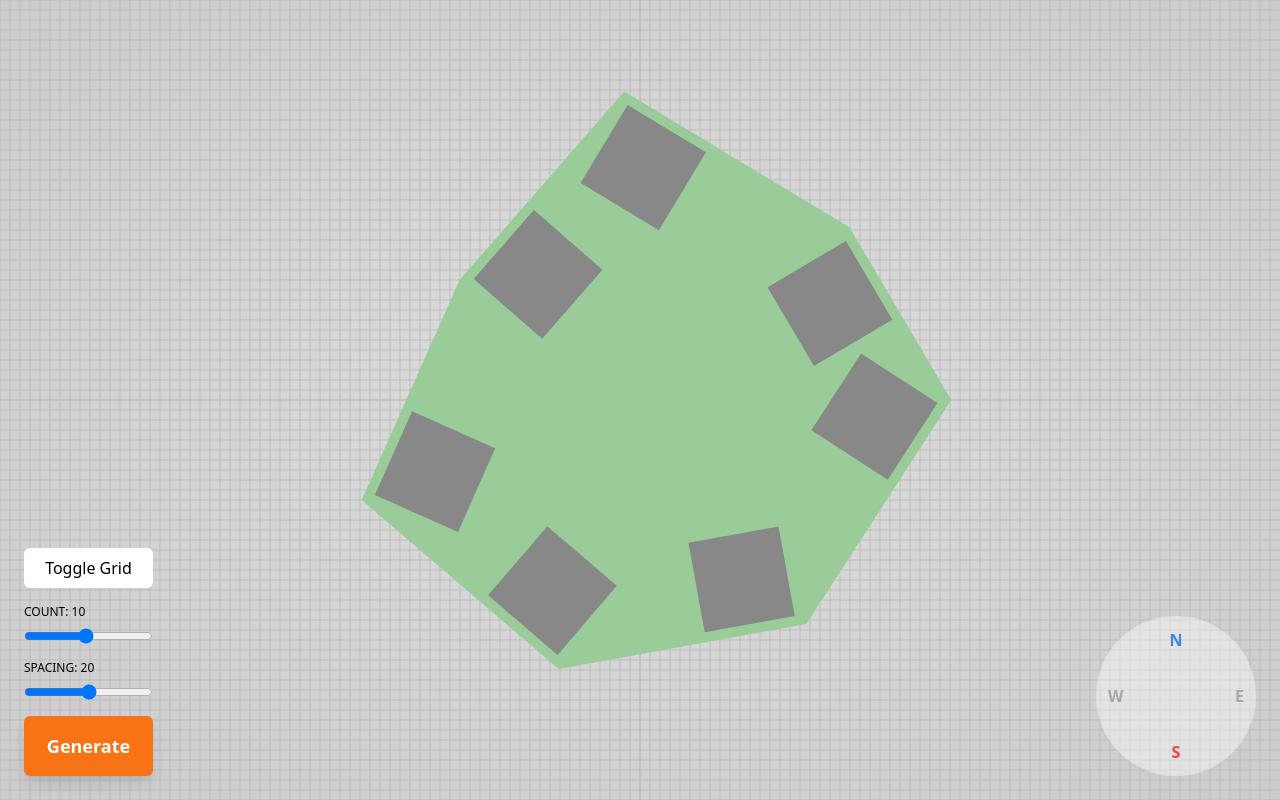
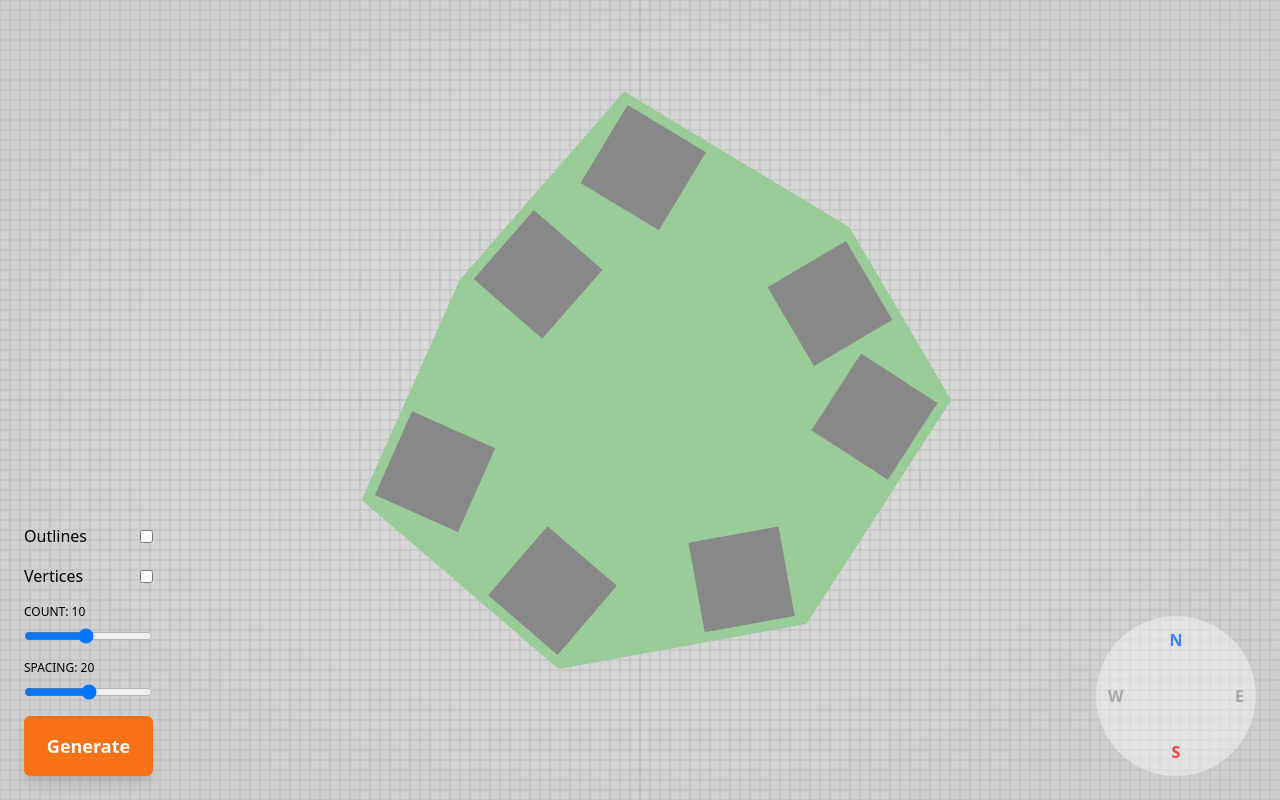
Before and after one commit to isospaces/massing-generator, a Vue app: page / in a window 1280 px wide. Built offline with nearby package versions, Linux system fonts and the light colour scheme.

Commit message:
setup vitest for unit testing

```diff
--- a/package.json
+++ b/package.json
@@ -5,6 +5,7 @@
   "scripts": {
     "dev": "vite",
     "build": "vue-tsc --noEmit && vite build",
+    "test": "vitest",
     "preview": "vite preview"
   },
   "dependencies": {
@@ -18,6 +19,7 @@
     "tailwindcss": "^3.0.24",
     "typescript": "^4.5.4",
     "vite": "^2.9.9",
+    "vitest": "^0.12.6",
     "vue-tsc": "^0.34.7"
   }
 }
--- a/src/App.vue
+++ b/src/App.vue
@@ -1,6 +1,5 @@
 <script setup lang="ts">
-import { transform } from "@vue/compiler-core";
-import { defineComponent, onMounted, onUnmounted, reactive, ref, watch, watchEffect } from "vue";
+import { onMounted, onUnmounted, reactive, ref } from "vue";
 import useDrag from "./composables/useDrag";
 import { shapeToLines } from "./lib/collision";
 import { generatePolygon, generateUnitPlacement } from "./lib/generation";
@@ -8,13 +7,13 @@ import { clamp, mod } from "./lib/math";
 import { Mesh } from "./lib/mesh";
 import Renderer from "./lib/renderer";
 import Shape from "./lib/shape";
+import Vec2 from "./lib/vec2";
 import { sortByNormals } from "./lib/utils";
-import Vec2 from "./lib/vec2";
 
 const MIN_ZOOM = 0.25;
 const MAX_ZOOM = 3;
 
-let renderer: Renderer;
+let renderer = ref<Renderer>();
 let offset = new Vec2(0, 0);
 let zoom = 1;
 let units: Mesh[] = [];
@@ -22,20 +21,21 @@ const plot = new Mesh(new Shape([])).setColor("#9c9");
 const options = reactive({
   count: 10,
   spacing: 20,
-  enableGrid: true,
 });
 
-const render = () => renderer.render([plot, ...units], offset, zoom);
+const render = () => renderer.value!.render([plot, ...units], offset, zoom);
 
 const generate = () => {
   if (!renderer) return;
 
+  console.time("generation");
   const shape = generatePolygon(5, 8, 20, 40);
   plot.setShape(shape);
 
   const lines = sortByNormals(shapeToLines(plot.shapeWorld));
   units = generateUnitPlacement(lines, options);
 
+  console.timeEnd("generation");
   render();
 };
 
@@ -52,7 +52,7 @@ onMounted(() => {
   const canvasElement = document.getElementById("canvas") as HTMLCanvasElement;
   if (!canvasElement) return;
 
-  renderer = new Renderer(canvasElement);
+  renderer.value = new Renderer(canvasElement);
   generate();
 
   // window.addEventListener("mousewheel", onMouseWheel);
@@ -64,7 +64,7 @@ onUnmounted(() => {
   // window.removeEventListener("mousewheel", onMouseWheel);
 });
 
-useDrag(window as any, (e) => {
+useDrag("canvas", (e) => {
   offset = offset.add(new Vec2(e.movementX, e.movementY));
   render();
 });
@@ -73,22 +73,21 @@ useDrag(window as any, (e) => {
 <template>
   <canvas id="canvas" class="w-screen h-screen" />
   <div class="absolute bottom-6 left-6 flex flex-col gap-4">
-    <button
-      @click="
-        options.enableGrid = !options.enableGrid;
-        render();
-      "
-      class="bg-white rounded-md p-2 hover:cursor-pointer hover:bg-neutral-100"
-    >
-      Toggle Grid
-    </button>
+    <div v-if="renderer" class="flex justify-between items-center">
+      <label for="checkbox">Outlines</label>
+      <input type="checkbox" id="checkbox" v-model="renderer.outlines" @change="render" />
+    </div>
+    <div v-if="renderer" class="flex justify-between items-center">
+      <label for="checkbox">Vertices</label>
+      <input type="checkbox" id="checkbox" v-model="renderer.vertices" @change="render" />
+    </div>
     <div class="flex flex-col">
       <label for="count" class="uppercase text-xs mb-2">Count: {{ options.count }}</label>
-      <input id="count" type="range" min="1" max="20" step="1" v-model="options.count" />
+      <input id="count" type="range" min="1" max="20" step="1" v-model.number="options.count" @input="generate" />
     </div>
     <div class="flex flex-col">
       <label for="spacing" class="uppercase text-xs mb-2">Spacing: {{ options.spacing }}</label>
-      <input id="spacing" type="range" min="0" max="40" step="1" v-model="options.spacing" />
+      <input id="spacing" type="range" min="0" max="40" step="1" v-model.number="options.spacing" @input="generate" />
     </div>
     <button
       @click="generate"
--- a/src/composables/useDrag.ts
+++ b/src/composables/useDrag.ts
@@ -1,6 +1,6 @@
 import { onMounted, onUnmounted, Ref } from "vue";
 
-const useDrag = (target: HTMLElement, onDrag: (e: PointerEvent) => void) => {
+const useDrag = (id: string, onDrag: (e: PointerEvent) => void) => {
   let pointerdown = false;
 
   const onPointerMove = (e: PointerEvent) => {
@@ -18,12 +18,16 @@ const useDrag = (target: HTMLElement, onDrag: (e: PointerEvent) => void) => {
   };
 
   onMounted(() => {
+    const target = document.getElementById(id);
+    if (!target) return;
     target.addEventListener("pointermove", onPointerMove);
     target.addEventListener("pointerup", onPointerUp);
     target.addEventListener("pointerdown", onPointerDown);
   });
 
   onUnmounted(() => {
+    const target = document.getElementById(id);
+    if (!target) return;
     target.removeEventListener("pointermove", onPointerMove);
     target.removeEventListener("pointerup", onPointerUp);
     target.removeEventListener("pointerdown", onPointerDown);
--- a/src/lib/generation.ts
+++ b/src/lib/generation.ts
@@ -16,6 +16,8 @@ export interface UnitGenerationOptions {
 
 export const generateUnitPlacement = (lines: Line[], options: UnitGenerationOptions) => {
   const { count, spacing } = { ...{ spacing: 0 }, ...options };
+
+  console.log(count, spacing);
 
   const arr = [];
 
--- a/src/lib/renderer.ts
+++ b/src/lib/renderer.ts
@@ -7,8 +7,8 @@ export default class Renderer {
   public readonly center: Vec2;
   public size: Vec2;
   public pixelsPerMetre = 10;
+  public vertices = false;
   public outlines = false;
-  public vertices = false;
 
   constructor(canvas: HTMLCanvasElement) {
     this.ctx = canvas.getContext("2d")!;
```
Also changed, not shown: 2 other files (tests, documents, lock files or other folders).
